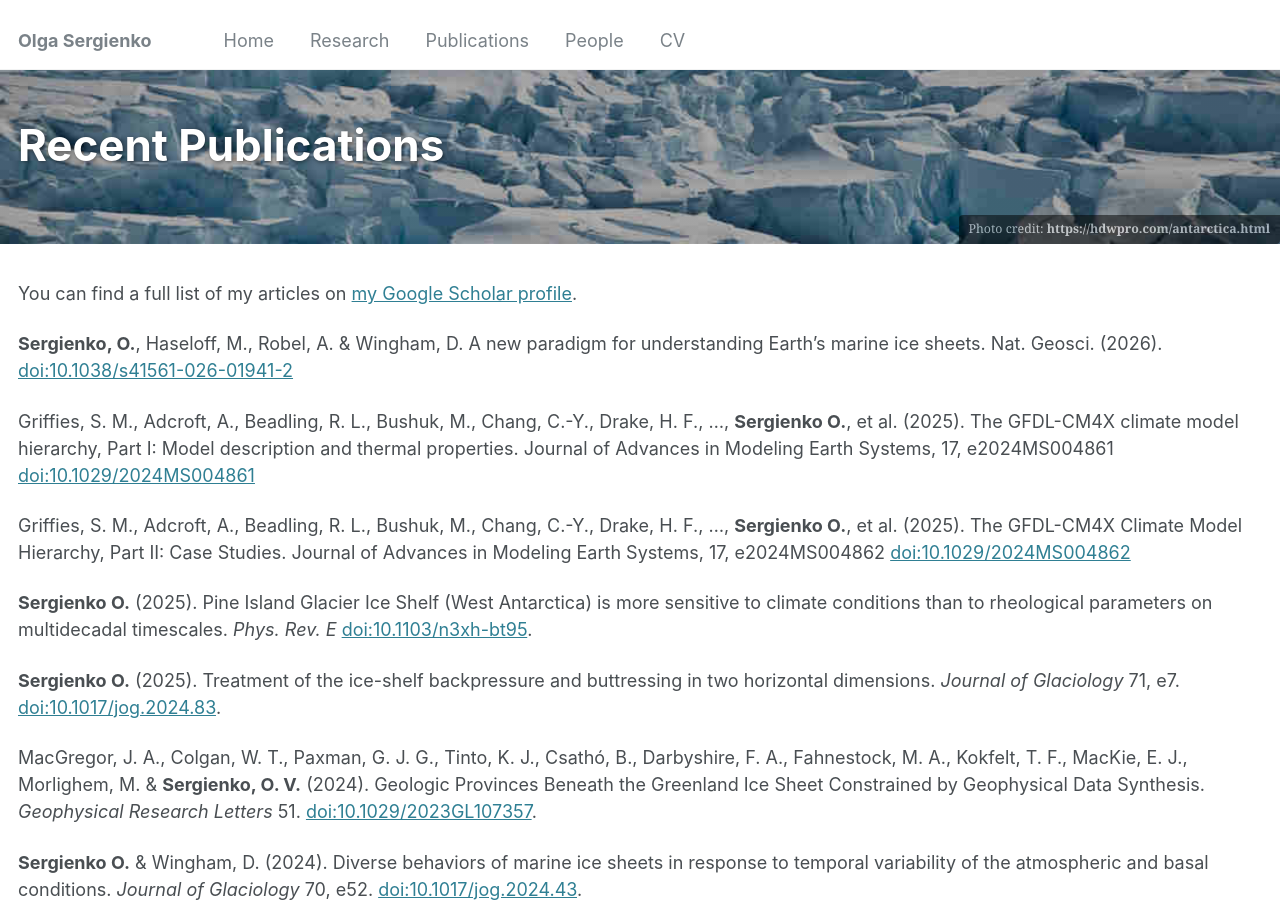
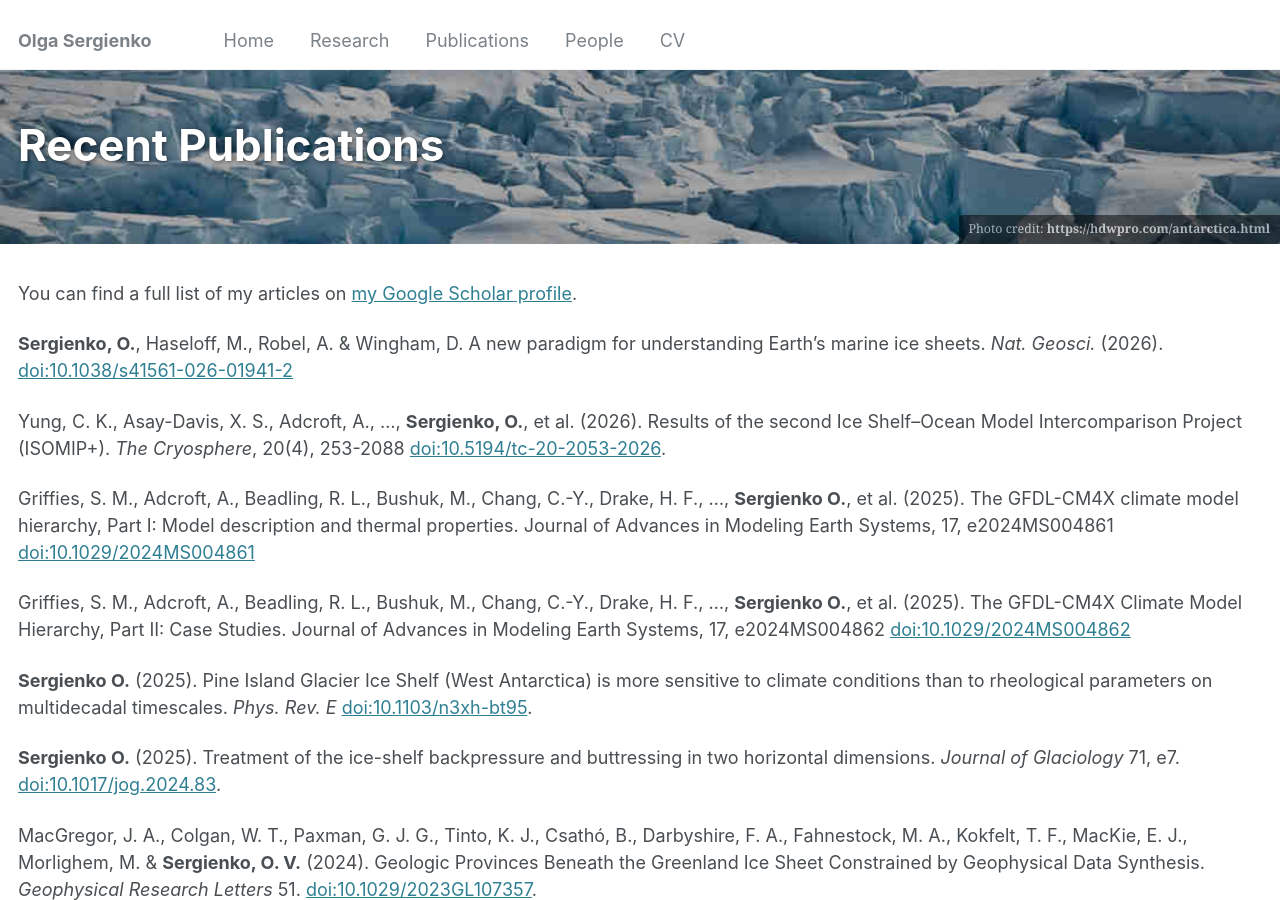
Before and after one commit to o-s-web/o-s-web.github.io, a Jekyll site: the page built from _pages/publications.md, in a window 1280 px wide and 900 px high. Built offline with Jekyll 4.4.1, drawn with Linux system fonts in a browser that asks for light colours.

Commit message:
Updated publicaition list.

```diff
--- a/_pages/publications.md
+++ b/_pages/publications.md
@@ -11,7 +11,10 @@ header:
 ---
   You can find a full list of my articles on <a href="https://scholar.google.com/citations?user=g2pWIEgAAAAJ&hl=en">my Google Scholar profile</a>.
 
-**Sergienko, O.**, Haseloff, M., Robel, A. & Wingham, D. A new paradigm for understanding Earth’s marine ice sheets. Nat. Geosci. (2026). [doi:10.1038/s41561-026-01941-2](https://doi.org/10.1038/s41561-026-01941-2)
+**Sergienko, O.**, Haseloff, M., Robel, A. & Wingham, D. A new paradigm for understanding Earth’s marine ice sheets. *Nat. Geosci.* (2026). [doi:10.1038/s41561-026-01941-2](https://doi.org/10.1038/s41561-026-01941-2)
+
+Yung, C. K., Asay-Davis, X. S., Adcroft, A., ..., **Sergienko, O.**, et al. (2026). Results of the second Ice Shelf--Ocean Model Intercomparison Project (ISOMIP+). *The Cryosphere*, 20(4), 253-2088 [doi:10.5194/tc-20-2053-2026](https://tc.copernicus.org/articles/20/2053/2026/).
+
 
 Griffies, S. M., Adcroft, A., Beadling, R. L., Bushuk, M., Chang, C.-Y., Drake, H. F., ..., **Sergienko O.**, et al. (2025). The GFDL-CM4X climate model hierarchy, Part I: Model description and thermal properties. Journal of Advances in Modeling Earth Systems, 17, e2024MS004861 [doi:10.1029/2024MS004861](https://doi.org/10.1029/2024MS004861)
 
```
